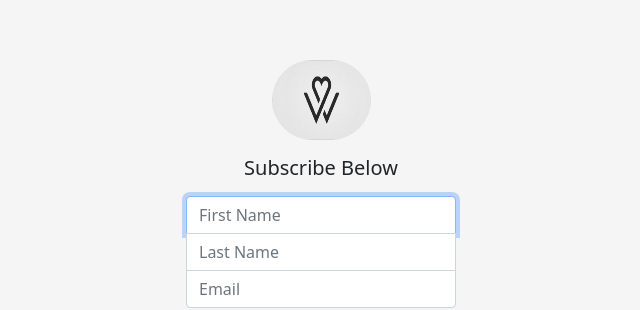
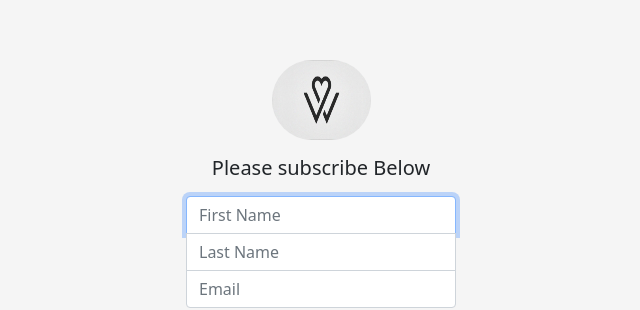
Before and after one commit to Willistic/Newsletter-SignUp, a website: page signup.html in a window 1280 px wide. Shown: the part 143-453 px from the top of the page, without its empty margins (319-959 px from the left). Drawn offline with nearby package versions, Linux system fonts and the light colour scheme.

Commit message:
first commit

```diff
--- a/signup.html
+++ b/signup.html
@@ -32,7 +32,7 @@
     <main class="form-signin">
       <form action="/" class="form-signin" method="POST">
         <img class="logo" src="image/logo.jpg" alt="logo" />
-        <h1 class="h5 mb-3 fw-normal">Subscribe Below</h1>
+        <h1 class="h5 mb-3 fw-normal">Please subscribe Below</h1>
 
         <input
           type="text"
```
